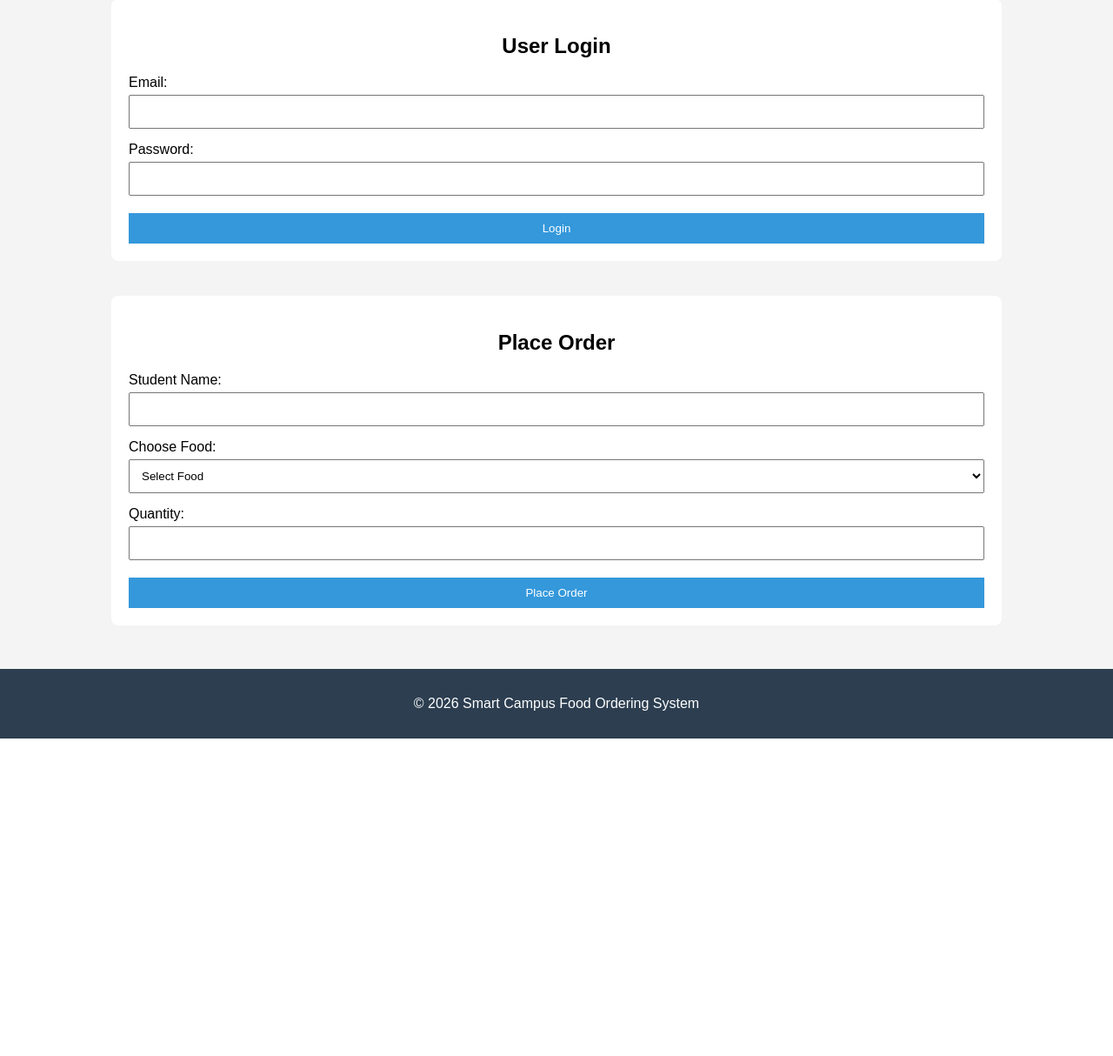
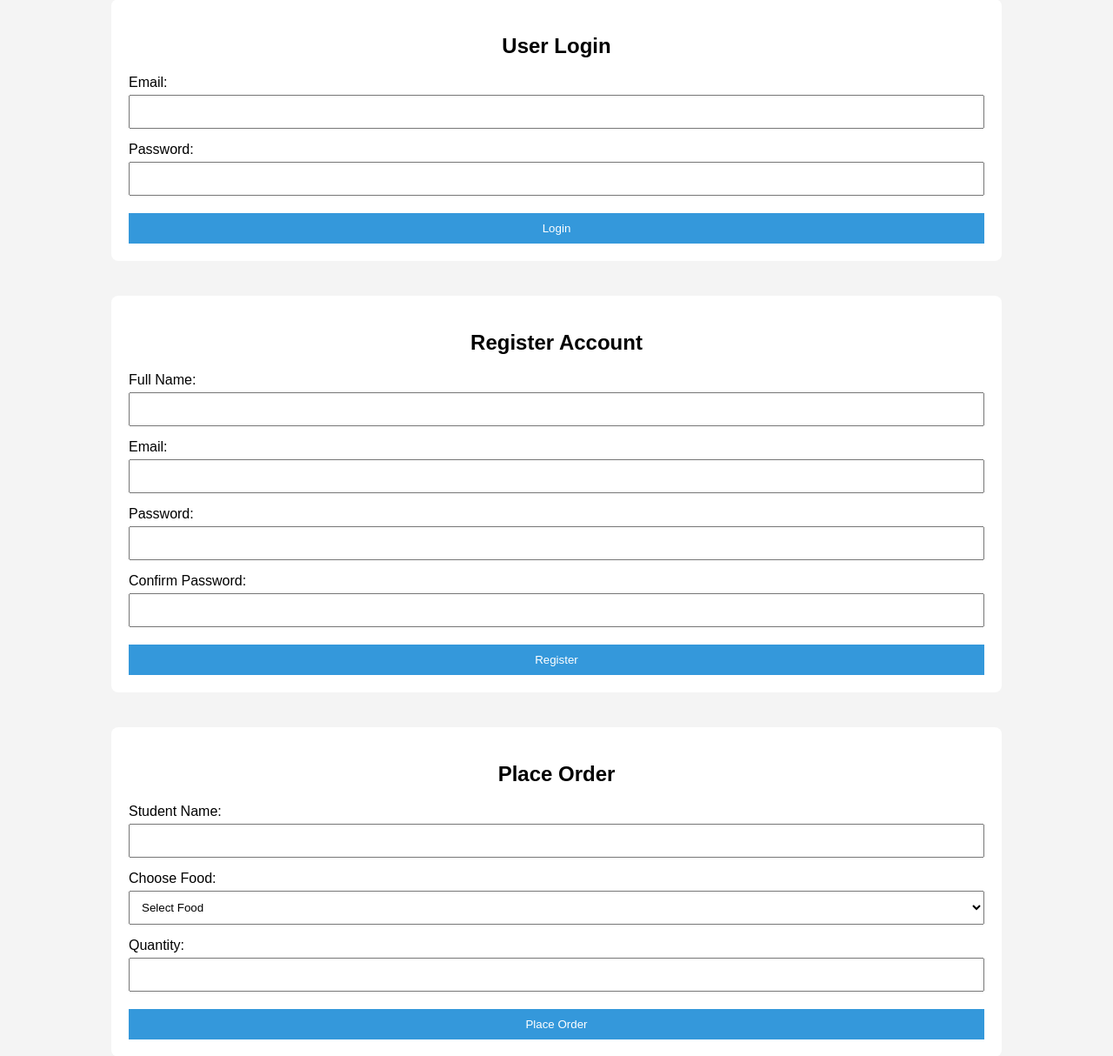
Before and after one commit to ToHoangGia/CP3407, a PHP site: page / in a window 1280 px wide. Shown: the part 1368-2582 px from the top of the page at 87% size. Before the commit the page ends 2217 px from the top, so only its background shows below. Run offline with PHP 8.4, Linux system fonts and the light colour scheme.

Commit message:
adding register form

```diff
--- a/smart-campus-food-ordering/index.html
+++ b/smart-campus-food-ordering/index.html
@@ -95,6 +95,28 @@
             </form>
         </section>
 
+        <section class="register-form">
+            <h2>Register Account</h2>
+
+            <form name="registerForm" onsubmit="return validateRegister()">
+
+                <label for="registerName">Full Name:</label>
+                <input type="text" name="registerName" id="registerName">
+
+                <label for="registerEmail">Email:</label>
+                <input type="email" name="registerEmail" id="registerEmail">
+
+                <label for="registerPassword">Password:</label>
+                <input type="password" name="registerPassword" id="registerPassword">
+
+                <label for="confirmPassword">Confirm Password:</label>
+                <input type="password" name="confirmPassword" id="confirmPassword">
+
+                <input type="submit" value="Register">
+
+            </form>
+        </section>
+
         <section class="order-form">
             <h2>Place Order</h2>
 
--- a/smart-campus-food-ordering/style.css
+++ b/smart-campus-food-ordering/style.css
@@ -100,3 +100,11 @@ footer {
     margin-top: 40px;
     margin-bottom: 40px;
 }
+
+.register-form {
+    background-color: white;
+    padding: 20px;
+    border-radius: 8px;
+    margin-top: 40px;
+    margin-bottom: 40px;
+}
```
Also changed, not shown: 1 other file.
